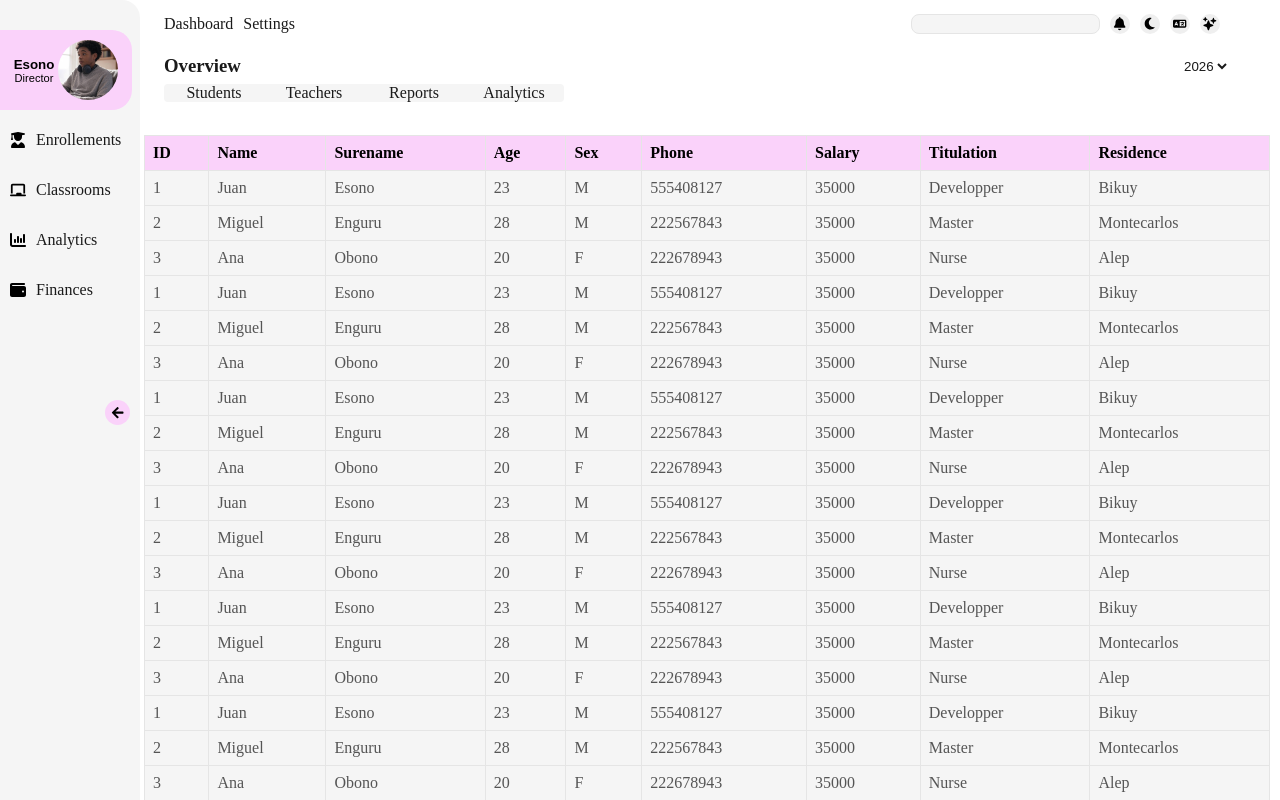
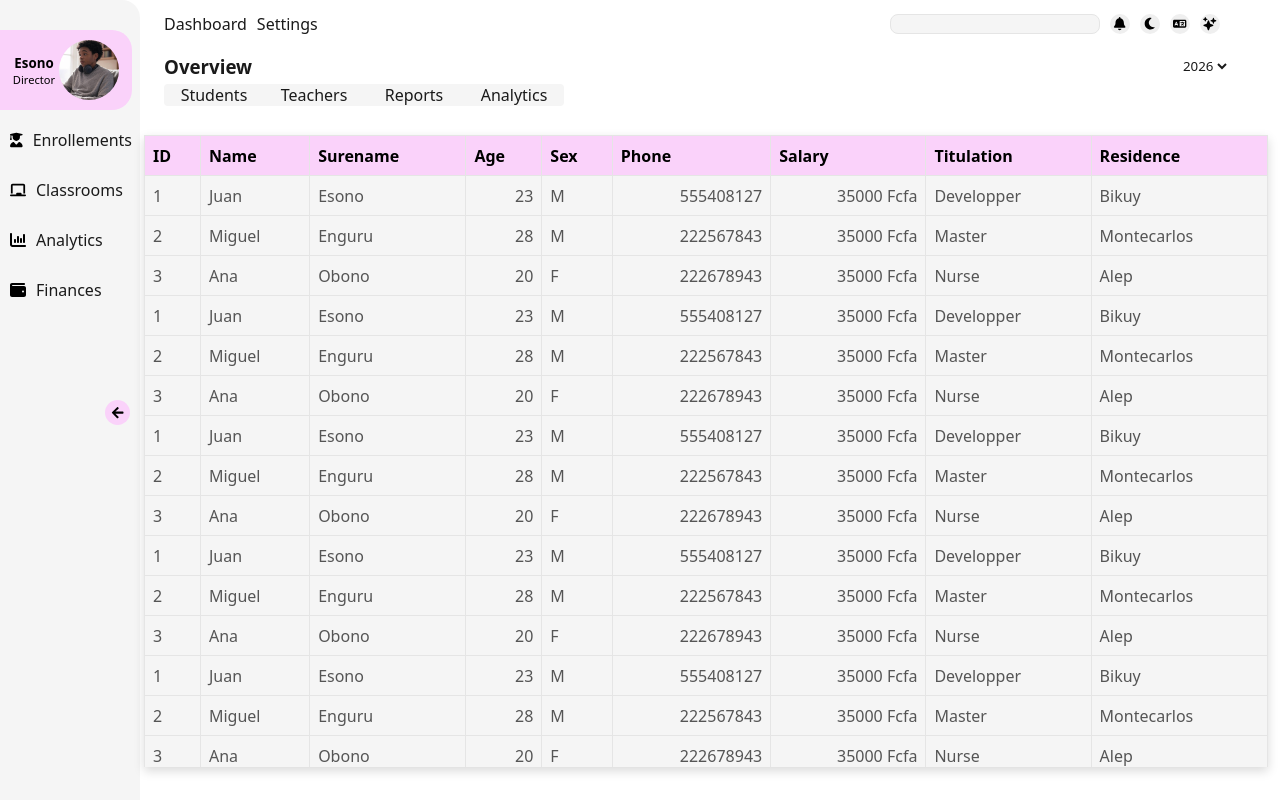
Before and after one commit to evangelistax/school, a React (Vite) app: page /teachers in a window 1280 px wide. Built offline with nearby package versions, Linux system fonts and the light colour scheme.

Commit message:
mejorar la tabla de datos

```diff
--- a/src/index.css
+++ b/src/index.css
@@ -3,6 +3,7 @@
   box-sizing: border-box;
   margin: 0;
   padding: 0;
+  font-family: system-ui;
 }
 
 :root {
@@ -73,12 +74,24 @@ body {
   gap: 0;
 }
 
+.box-test {
+  width: 300px;
+  height: 300px;
+  background-color: bisque;
+}
+
 .main {
   grid-area: main;
   background: var(--bg-primary);
-  margin-right: 10px;
+  margin-right: 12px;
   color: var(--tex-primary);
   transition: background 1s ease;
+  display: flex;
+  align-items: center;
+  justify-content: center;
+  position: relative;
+
+
 }
 
 ul {
@@ -593,16 +606,28 @@ p {
   color: var(--tex-primary);
 }
 
+.table-container {
+  width: 100%;
+  overflow: auto;
+  max-height: 95%;
+  position: absolute;
+  top: 0;
+  box-shadow: 0px 4px 10px rgba(0, 0, 0, 0.15);
+
+}
+
 table {
   border-collapse: collapse;
-  width: 100%;
   color: var(--text-secondary);
   transition: color 1s ease;
+  width: 100%;
+
 }
 
 th,
 td {
   border: 1px solid var(--border);
+  height: 40px;
   padding: 8px;
   text-align: left;
   background: var(--bg-secondary);
@@ -615,23 +640,31 @@ th {
   color: black;
 }
 
-.table {
-  height: 100%;
-  overflow-y: scroll;
+tr:hover td {
+  background: var(--bg-primary);
+  cursor: pointer;
+}
+
+
+.number {
+  text-align: right;
 }
 
 .table::-webkit-scrollbar {
+  border-radius: 12px;
   width: 6px;
   overflow: hidden;
 }
 
 .table::-webkit-scrollbar-track {
   background: transparent;
+  border-radius: 12px;
 }
 
 .table::-webkit-scrollbar-thumb {
   background: var(--toolkit-bar);
   transition: background 1s ease;
+  border-radius: 12px;
 }
 
 
--- a/src/pages/reports.jsx
+++ b/src/pages/reports.jsx
@@ -1,3 +1,3 @@
 export default function Reports() {
-  return <p>reportes</p>;
+  return <div className="box-test"></div>;
 }
--- a/src/pages/students.jsx
+++ b/src/pages/students.jsx
@@ -35,8 +35,8 @@ export default function Students() {
     },
   ];
   return (
-    <div className="estudiantes">
-      <table id="tabla-alumnos">
+    <div className="table-container">
+      <table>
         <thead>
           <tr>
             <th>ID</th>
--- a/src/pages/teachers.jsx
+++ b/src/pages/teachers.jsx
@@ -200,8 +200,8 @@ export default function Teachers() {
     },
   ];
   return (
-    <div className="table">
-      <table className="table">
+    <div className="table-container">
+      <table>
         <thead className="table-header-group">
           <tr className="table-header-group">
             <th>ID</th>
@@ -221,10 +221,10 @@ export default function Teachers() {
               <td>{t.id}</td>
               <td>{t.name}</td>
               <td>{t.surename}</td>
-              <td>{t.age}</td>
+              <td className="number">{t.age}</td>
               <td>{t.sex}</td>
-              <td>{t.phone}</td>
-              <td>{t.salary}</td>
+              <td className="number">{t.phone}</td>
+              <td className="number">{t.salary} Fcfa</td>
               <td>{t.titulation}</td>
               <td>{t.residence}</td>
             </tr>
```
